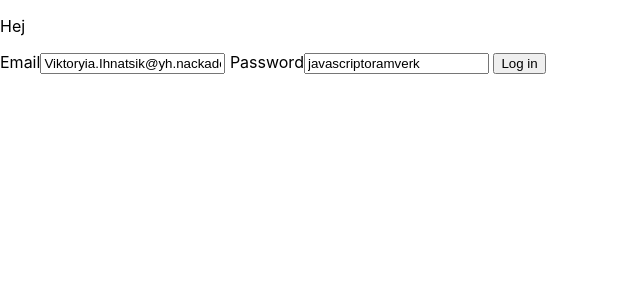
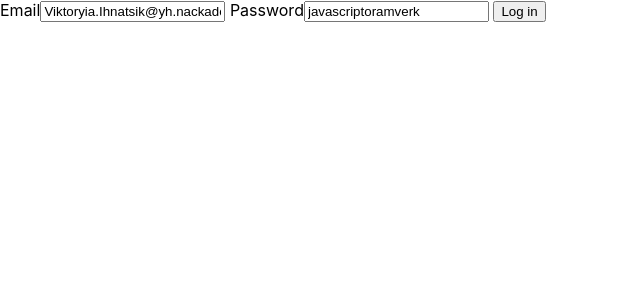
Before and after one commit to ViktoriaIhnatsik/Kundgenerator, a React (Create React App) app: page / in a window 1280 px wide. Shown: the top 300 px of the page, without its empty margins (0-640 px from the left). Built offline with nearby package versions, Linux system fonts and the light colour scheme.

Commit message:
Add navigation to ListPage

```diff
--- a/src/App.js
+++ b/src/App.js
@@ -6,7 +6,7 @@ import LoginPage from './pages/LoginPage'
 function App() {
   return (
     <div>
-      <p>Hej</p>
+
 
       <Switch>
 
--- a/src/pages/LoginPage.jsx
+++ b/src/pages/LoginPage.jsx
@@ -8,8 +8,8 @@ export default function LoginPage() {
     password: "javascriptoramverk"
   })
 
-  const history = useHistory() // användarens historik
-  console.log(history)
+  const history = useHistory() // användarens historik console.log(history)
+
 
   //en funktion för varje onChange
   function handleOnChange(e) {
@@ -17,7 +17,6 @@ export default function LoginPage() {
     const inputValue = e.target.value // value från input
     const newObj = {...formData, [inputName]: inputValue}  // new objekt som innehåler allt från formData och uppdaterar med det som ändras
     setFormData(newObj)// skicka new objekt istället
-    history.push("/") //när customer logga in, ska vi flytta honom till  page
   }
 
 
@@ -39,9 +38,10 @@ export default function LoginPage() {
     })
     .then(res => res.json())
     .then(data => {
-      console.log(data) // fått en token
+      //console.log(data) // fått en token
       console.log(data.token)
       localStorage.setItem("WEBB20", data.token) // sparar token i localStorage
+      history.push("/home") //när customer logga in, ska vi flytta honom till customer-list page
     })
   }
 
@@ -52,7 +52,7 @@ export default function LoginPage() {
         <input name="email" value={formData.email} onChange={handleOnChange} /> {/* onChange -> anropa funct*/}
         <label>Password</label>
         <input name="password" value={formData.password} onChange={handleOnChange} /> {/*ger name för att ha koll vad är det*/ }
-        <button type="submit">Log in</button>
+        <button type="submit"> Log in </button>
       </form>
     </div>
   )
```
